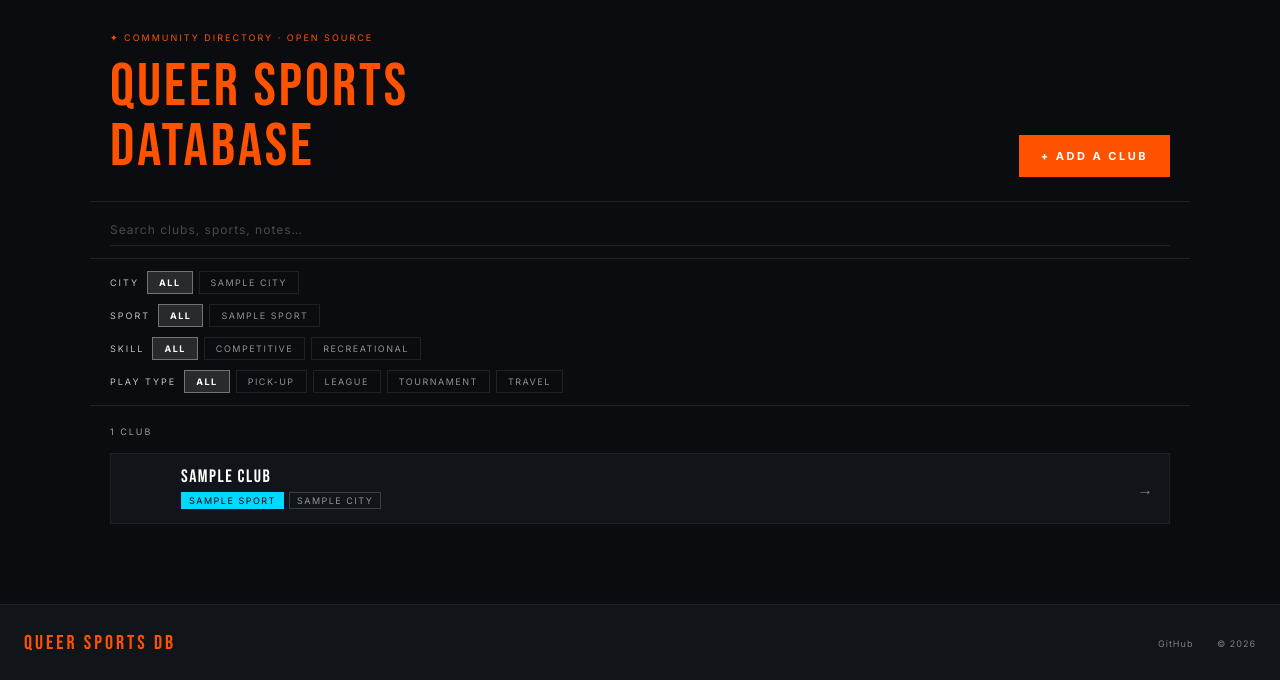
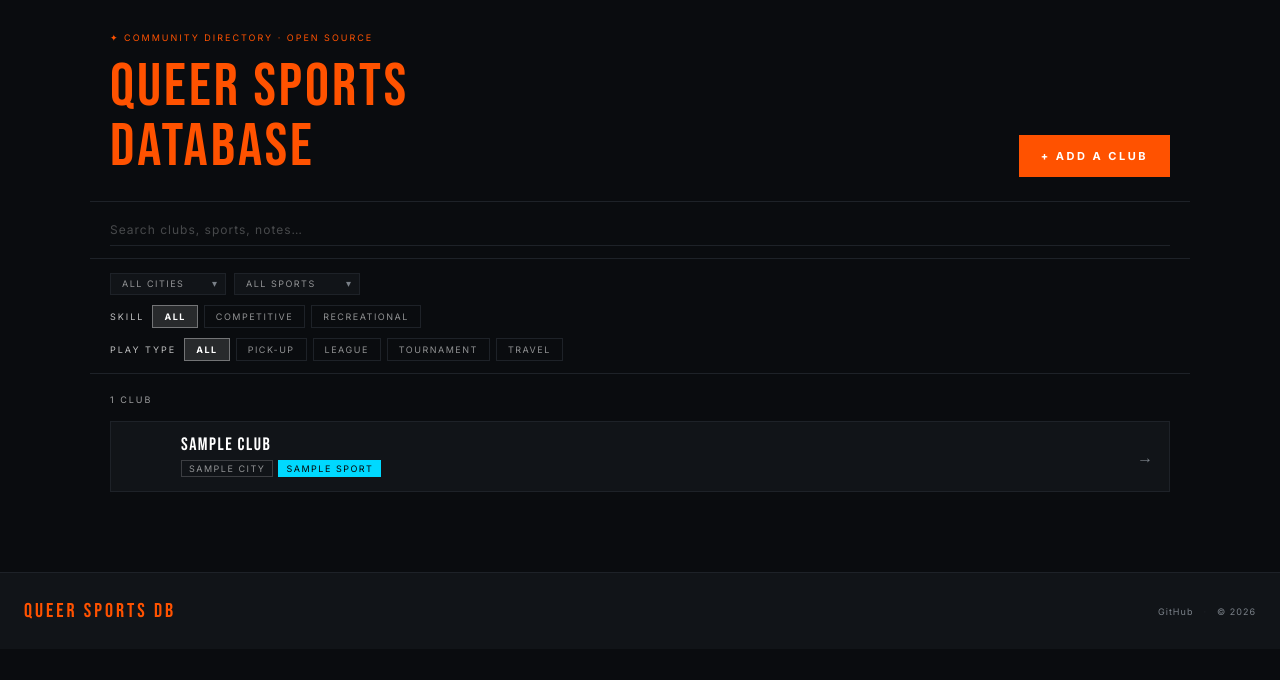
Before and after one commit to rsamuels1/dykesportsdb, a Flask app: template templates/sports_database.html in a window 1280 px wide. Shown: the part 52-732 px from the top of the page. Run offline with Flask 3, Linux system fonts and the light colour scheme; the template is opened without the code that fills it: most values are stand-ins (such as "Sample title", 1, 10 or a date in 2020); parts of the project's set-up code (start-up, migrations or seed data) failed here and were passed over; some libraries are stand-ins or nearby versions.

Commit message:
added sports, redid filters

```diff
--- a/app.py
+++ b/app.py
@@ -49,6 +49,7 @@ SPORT_EMOJI = {
     "lacrosse":        "🥍",
     "rugby":           "🏉",
     "pickleball":      "🏓",
+    "snowboarding":    "🏂",
 }
 
 
--- a/templates/sports_database.html
+++ b/templates/sports_database.html
@@ -20,6 +20,22 @@
     font-size: 10px; letter-spacing: 3px; text-transform: uppercase; color: rgba(255,255,255,0.35);
     display: none;
 }
+
+/* dropdown filters */
+.fsel-row { display: flex; gap: 8px; align-items: center; flex-wrap: wrap; }
+.fsel-wrap { position: relative; }
+.fsel-wrap::after {
+    content: '▾'; position: absolute; right: 9px; top: 50%; transform: translateY(-50%);
+    color: var(--adim); pointer-events: none; font-size: 10px;
+}
+.fsel {
+    font-family: var(--fbody); font-size: 9px; letter-spacing: 1.5px; text-transform: uppercase;
+    background: var(--bg2); border: 1px solid var(--afaint); color: rgba(255,255,255,0.55);
+    padding: 5px 26px 5px 11px; cursor: pointer; outline: none;
+    appearance: none; -webkit-appearance: none; transition: border-color 0.15s, color 0.15s;
+}
+.fsel:focus { border-color: rgba(255,255,255,0.3); color: var(--w); }
+.fsel.active { color: var(--w); border-color: rgba(255,255,255,0.35); background: rgba(255,255,255,0.08); }
 </style>
 {% endblock %}
 
@@ -38,26 +54,35 @@
 </div>
 
 <div class="filter-bar" style="flex-direction:column; align-items:flex-start; gap:10px;">
-    <div style="display:flex; gap:6px; align-items:center; flex-wrap:wrap;">
-        <span class="filter-label">City</span>
-        <button class="fbtn fcity on" data-filter="city" data-val="all">All</button>
-        {% for city in cities %}
-        <button class="fbtn fcity" data-filter="city" data-val="{{ city }}">{{ city }}</button>
-        {% endfor %}
+    <!-- dropdowns: city + sport -->
+    <div class="fsel-row">
+        <div class="fsel-wrap">
+            <select class="fsel" id="citySelect" aria-label="Filter by city">
+                <option value="all">All Cities</option>
+                {% for city in cities %}
+                <option value="{{ city }}">{{ city }}</option>
+                {% endfor %}
+            </select>
+        </div>
+        <div class="fsel-wrap">
+            <select class="fsel" id="sportSelect" aria-label="Filter by sport">
+                <option value="all">All Sports</option>
+                {% for sport in sports %}
+                <option value="{{ sport }}">{{ sport }}</option>
+                {% endfor %}
+            </select>
+        </div>
     </div>
-    <div style="display:flex; gap:6px; align-items:center; flex-wrap:wrap;">
-        <span class="filter-label">Sport</span>
-        <button class="fbtn fcity on" data-filter="sport" data-val="all">All</button>
-        {% for sport in sports %}
-        <button class="fbtn fcity" data-filter="sport" data-val="{{ sport }}">{{ sport }}</button>
-        {% endfor %}
-    </div>
+
+    <!-- buttons: skill -->
     <div style="display:flex; gap:6px; align-items:center; flex-wrap:wrap;">
         <span class="filter-label">Skill</span>
         <button class="fbtn fcity on" data-filter="skill" data-val="all">All</button>
         <button class="fbtn fcity" data-filter="skill" data-val="comp">Competitive</button>
         <button class="fbtn fcity" data-filter="skill" data-val="rec">Recreational</button>
     </div>
+
+    <!-- buttons: play type -->
     <div style="display:flex; gap:6px; align-items:center; flex-wrap:wrap;">
         <span class="filter-label">Play Type</span>
         <button class="fbtn fcity on" data-filter="play" data-val="all">All</button>
@@ -98,8 +123,8 @@
             <div class="club-row-body">
                 <div class="club-row-name">{{ club['club_name'] }}</div>
                 <div class="club-row-tags">
+                    {% if club['city'] %}<span class="row-tag row-tag-city">{{ club['city'] }}</span>{% endif %}
                     <span class="row-tag row-tag-sport">{{ club['sport'] }}</span>
-                    {% if club['city'] %}<span class="row-tag row-tag-city">{{ club['city'] }}</span>{% endif %}
                     {% if club['is_comp'] %}<span class="row-tag row-tag-comp">Comp</span>{% endif %}
                     {% if club['is_rec'] %}<span class="row-tag row-tag-rec">Rec</span>{% endif %}
                     {% if club['is_pickup'] %}<span class="row-tag row-tag-pickup">Pick-Up</span>{% endif %}
@@ -132,12 +157,14 @@
     const countEl   = document.getElementById('resultCount');
     const noResults = document.getElementById('noResults');
     const searchEl  = document.getElementById('searchInput');
+    const cityEl    = document.getElementById('citySelect');
+    const sportEl   = document.getElementById('sportSelect');
 
-    let activeCity     = 'all';
-    let activeSport    = 'all';
-    let activeSkill    = 'all';
-    let activePlay     = 'all';
-    let searchQuery    = '';
+    let activeCity  = 'all';
+    let activeSport = 'all';
+    let activeSkill = 'all';
+    let activePlay  = 'all';
+    let searchQuery = '';
 
     function apply() {
         let visible = 0;
@@ -161,6 +188,18 @@
         noResults.style.display = visible === 0 ? 'block' : 'none';
     }
 
+    cityEl.addEventListener('change', () => {
+        activeCity = cityEl.value;
+        cityEl.classList.toggle('active', activeCity !== 'all');
+        apply();
+    });
+
+    sportEl.addEventListener('change', () => {
+        activeSport = sportEl.value;
+        sportEl.classList.toggle('active', activeSport !== 'all');
+        apply();
+    });
+
     function wireFilter(filterAttr, setter) {
         document.querySelectorAll(`[data-filter="${filterAttr}"]`).forEach(btn => {
             btn.addEventListener('click', () => {
@@ -172,8 +211,6 @@
         });
     }
 
-    wireFilter('city',  v => { activeCity  = v; });
-    wireFilter('sport', v => { activeSport = v; });
     wireFilter('skill', v => { activeSkill = v; });
     wireFilter('play',  v => { activePlay  = v; });
 
```
